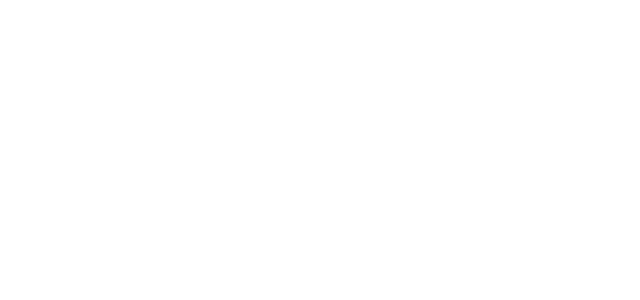
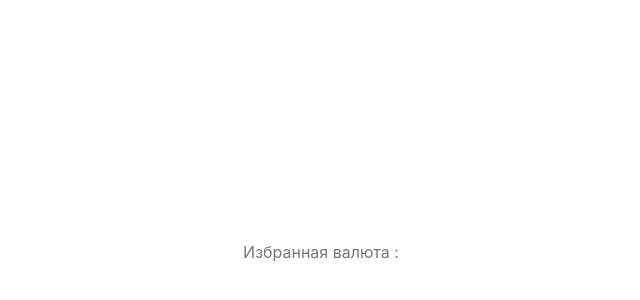
Before and after one commit to TheNear/ExchangeRates, a React (Create React App) app: page / in a window 1280 px wide. Shown: the part 148-448 px from the top of the page, without its empty margins (319-959 px from the left). Built offline with nearby package versions, Linux system fonts and the light colour scheme.

Commit message:
add styled container

```diff
--- a/src/App.jsx
+++ b/src/App.jsx
@@ -1,12 +1,16 @@
 import React from 'react';
 import { Provider } from "react-redux";
 import store from "./redux/store";
+import CurrencyConvertorPage from './pages/CurrencyConvertorPage';
+import { StylesProvider } from '@material-ui/core/styles';
 
 
 function App() {
   return (
     <Provider store={store}>
-
+      <StylesProvider injectFirst>
+        <CurrencyConvertorPage />
+      </StylesProvider>
     </Provider>
   );
 }
--- a/src/components/CurrencyList/CurrencyList.jsx
+++ b/src/components/CurrencyList/CurrencyList.jsx
@@ -1,11 +1,9 @@
 import React from 'react';
 
-function CurrencyList() {
+export function CurrencyList() {
   return (
     <div>
 
     </div>
   )
-}
-
-export default CurrencyList;
+};
--- a/src/components/FavoriteCurrency/FavoriteCurrency.jsx
+++ b/src/components/FavoriteCurrency/FavoriteCurrency.jsx
@@ -0,0 +1,7 @@
+import React from 'react';
+
+export function FavoriteCurrency() {
+  return (
+    <p>Избранная валюта :</p>
+  )
+};
--- a/src/index.css
+++ b/src/index.css
@@ -1,5 +1,6 @@
 body {
   margin: 0;
+  color: #777777;
   font-family: -apple-system, BlinkMacSystemFont, 'Segoe UI', 'Roboto', 'Oxygen',
     'Ubuntu', 'Cantarell', 'Fira Sans', 'Droid Sans', 'Helvetica Neue',
     sans-serif;
--- a/src/pages/CurrencyConvertorPage.jsx
+++ b/src/pages/CurrencyConvertorPage.jsx
@@ -1,10 +1,17 @@
 import React from 'react';
+import { Container } from '@material-ui/core';
+import { withStyles } from '@material-ui/core/styles';
+import { CurrencyList } from '../components/CurrencyList/CurrencyList.jsx';
+import { FavoriteCurrency } from '../components/FavoriteCurrency/FavoriteCurrency.jsx';
+
+import styles from "./CurrencyConvertorPage.module.css";
 
 function CurrencyConvertorPage() {
   return (
-    <div>
-
-    </div>
+    <Container className={styles.container} maxWidth="md">
+      <FavoriteCurrency />
+      <CurrencyList />
+    </Container>
   )
 }
 
--- /dev/null
+++ b/src/pages/CurrencyConvertorPage.module.css
@@ -0,0 +1,9 @@
+.container {
+  display: flex;
+  flex-direction: column;
+  justify-content: center;
+  align-items: center;
+  height: 100%;
+  padding-top: 30px;
+  padding-bottom: 30px;
+}
```
